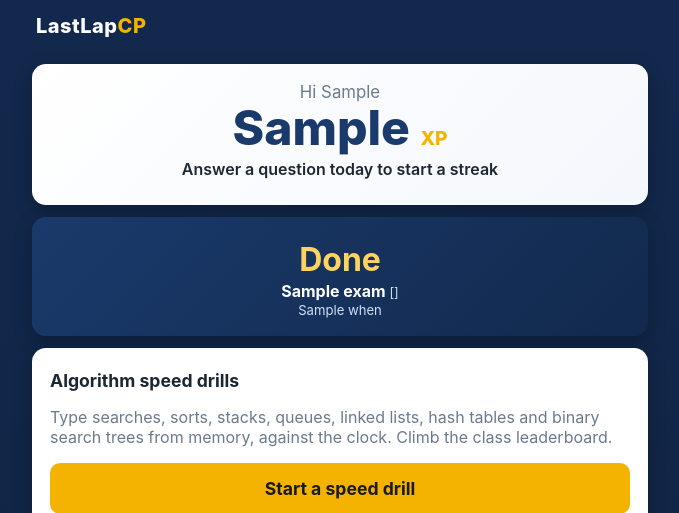
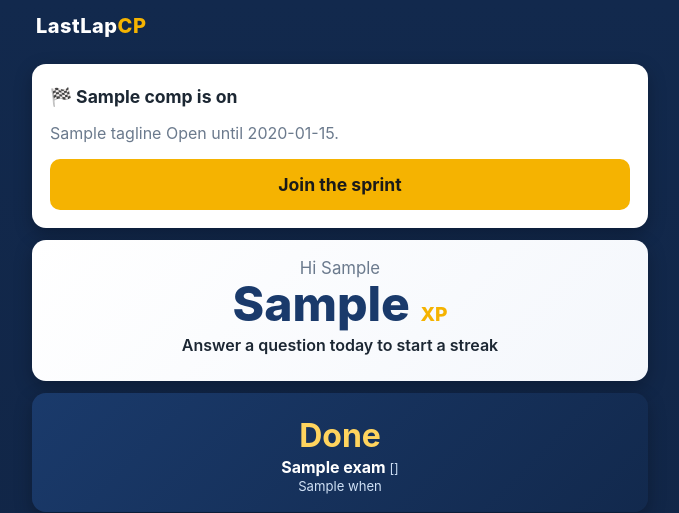
Before and after one commit to gisc/lastlapcp, a Flask app: template templates/home.html in a window 1280 px wide. Shown: the top 513 px of the page, without its empty margins (300-979 px from the left). Run offline with Flask 3, Linux system fonts and the light colour scheme; the template is opened without the code that fills it: most values are stand-ins (such as "Sample title", 1, 10 or a date in 2020); parts of the project's set-up code (start-up, migrations or seed data) failed here and were passed over.

Commit message:
Pit Stop Sprint: timed class-window competition (hidden until confirmed + window open), teacher preview

```diff
--- a/app.py
+++ b/app.py
@@ -15,6 +15,7 @@ from flask import (Flask, abort, g, redirect, render_template, request, send_fro
 from authlib.integrations.flask_client import OAuth
 import papers_data
 import speed_data
+import comp
 from werkzeug.middleware.proxy_fix import ProxyFix
 
 SGT = timezone(timedelta(hours=8))
@@ -545,7 +546,10 @@ def home():
                 WHERE p.question_id=? AND a.user_id=? AND a.passed=1""", (r["id"], u["id"])).fetchone()["c"]
         (t3t if r["kind"] == "theory" else t3).append(
             {"id": r["id"], "title": r["title"], "topic": r["topic"], "n": n, "done": done})
-    return render_template("home.html", u=u, stats=stats, topics=topics, t3=t3, t3t=t3t, exams=exams)
+    cw = None
+    if u["role"] != "teacher":
+        cw = comp.student_window(_roster_lookup(db).get(_norm_email(u["email"]), (None, None))[1], datetime.now(SGT))
+    return render_template("home.html", u=u, stats=stats, topics=topics, t3=t3, t3t=t3t, exams=exams, cw=cw, comp=comp)
 
 @app.route("/login")
 def login():
@@ -1224,6 +1228,44 @@ def teacher_speed_toggle(aid):
     db.commit()
     return redirect(url_for("teacher_speed"))
 
+# ---------------- timed competition ----------------
+def _comp_view(preview):
+    db = get_db()
+    u = current_user()
+    now = datetime.now(SGT)
+    roster = _roster_lookup(db)
+    board = comp.standings(db, _roster_lookup, _norm_email)
+    cls = roster.get(_norm_email(u["email"]), (None, None))[1]
+    w = comp.window_for_class(cls) if not preview else None
+    return db, u, now, board, cls, w
+
+@app.route("/comp")
+@login_required
+def comp_page():
+    u = current_user()
+    if u["role"] == "teacher":
+        return redirect(url_for("teacher_comp"))
+    db = get_db()
+    now = datetime.now(SGT)
+    cls = _roster_lookup(db).get(_norm_email(u["email"]), (None, None))[1]
+    w = comp.student_window(cls, now)
+    if not w:
+        abort(404)
+    board = comp.standings(db, _roster_lookup, _norm_email)
+    return render_template("comp.html", c=comp, w=w, board=board, me=u["id"], preview=False,
+                           end_iso=w["end"].isoformat(), left_s=int((w["end"] - now).total_seconds()))
+
+@app.route("/teacher/comp")
+@teacher_required
+def teacher_comp():
+    db = get_db()
+    now = datetime.now(SGT)
+    board = comp.standings(db, _roster_lookup, _norm_email)
+    wins = [{"label": w["label"], "start": w["start"].strftime("%a %-d %b %H:%M"), "end": w["end"].strftime("%H:%M"),
+             "mins": int((w["end"] - w["start"]).total_seconds() // 60), "state": comp.state(w, now)} for w in comp.WINDOWS]
+    return render_template("comp.html", c=comp, w=comp.WINDOWS[0], board=board, me=0, preview=True,
+                           wins=wins, now=now.strftime("%a %-d %b %H:%M"), end_iso="", left_s=75 * 60)
+
 @app.route("/feedback", methods=["POST"])
 @login_required
 def send_feedback():
--- /dev/null
+++ b/comp.py
@@ -0,0 +1,72 @@
+"""Timed speed-drill competition ("Pit Stop Sprint"). No student data here.
+Windows are per class group, in SGT. Nothing is visible to students unless CONFIRMED is True
+AND the student's class window is open right now."""
+from datetime import datetime, timedelta, timezone
+
+SGT = timezone(timedelta(hours=8))
+
+NAME = "Pit Stop Sprint"
+TAGLINE = "How many laps can you stack before the chequered flag?"
+BLURB = ("Every speed drill you finish is one lap. Play any drills, as often as you like. "
+         "Your lap count on the board is all that matters, so a fast fix-and-retry beats a perfect first go. "
+         "Stuck? Read the message, tweak, run again. Have fun with it.")
+RULES = ["Only drills finished inside your lesson window count as laps.",
+         "A lap is a drill whose checks all pass. Re-running and retrying is fine.",
+         "Most laps tops the board. Ties go to whoever got there first.",
+         "Drills held by your teacher for review are left off until cleared."]
+
+# Set True only when the teacher has confirmed the windows.
+CONFIRMED = False
+
+def _w(day, a, b):
+    return (datetime.fromisoformat(f"{day}T{a}:00").replace(tzinfo=SGT),
+            datetime.fromisoformat(f"{day}T{b}:00").replace(tzinfo=SGT))
+
+# Provisional: the lesson times as stated. The 75-minute length vs these lesson lengths is undecided.
+WINDOWS = [
+    {"label": "25S21", "classes": ("25S21",), "start": _w("2026-10-02", "12:30", "14:00")[0], "end": _w("2026-10-02", "12:30", "14:00")[1]},
+    {"label": "25S11 + 25S22", "classes": ("25S11", "25S22"), "start": _w("2026-10-02", "14:00", "15:39")[0], "end": _w("2026-10-02", "14:00", "15:39")[1]},
+]
+
+def window_for_class(cls):
+    for w in WINDOWS:
+        if cls in w["classes"]:
+            return w
+    return None
+
+def state(w, now):
+    if not CONFIRMED:
+        return "pending"
+    if now < w["start"]:
+        return "upcoming"
+    return "open" if now < w["end"] else "closed"
+
+def student_window(cls, now):
+    """The window to show a student right now, or None (not their class, not confirmed, or outside the window)."""
+    w = window_for_class(cls)
+    return w if w and state(w, now) == "open" else None
+
+def standings(db, roster_lookup, norm_email):
+    """One board across classes. A lap = passed, unflagged (or cleared) attempt that started and finished
+    inside that student's class window."""
+    roster = roster_lookup(db)
+    rows = db.execute(
+        """SELECT a.id, a.user_id, a.algo, a.elapsed_ms, a.started_at, a.finished_at, u.name, u.email
+           FROM speed_attempts a JOIN users u ON u.id=a.user_id
+           WHERE a.passed=1 AND (a.flagged=0 OR a.cleared=1) AND u.role='student' ORDER BY a.finished_at, a.id""").fetchall()
+    per = {}
+    for r in rows:
+        rn, rc = roster.get(norm_email(r["email"]), (None, None))
+        w = window_for_class(rc)
+        if not w:
+            continue
+        s = datetime.fromisoformat(r["started_at"]); f = datetime.fromisoformat(r["finished_at"])
+        if s < w["start"] or f > w["end"]:
+            continue
+        p = per.setdefault(r["user_id"], {"uid": r["user_id"], "name": rn or r["name"] or "Student",
+                                          "cls": rc, "laps": 0, "last": f, "best": r["elapsed_ms"], "algos": set()})
+        p["laps"] += 1; p["last"] = f; p["best"] = min(p["best"], r["elapsed_ms"]); p["algos"].add(r["algo"])
+    board = sorted(per.values(), key=lambda p: (-p["laps"], p["last"]))
+    for i, p in enumerate(board, 1):
+        p["rank"] = i; p["drills"] = len(p["algos"])
+    return board
--- a/templates/home.html
+++ b/templates/home.html
@@ -2,6 +2,13 @@
 {% block content %}
 {% if u['role'] == 'teacher' %}
 <div class="card center"><a class="btn" href="{{ url_for('teacher') }}">Teacher dashboard</a></div>
+{% endif %}
+{% if cw %}
+<div class="card compcard">
+  <h2>&#127937; {{ comp.NAME }} is on</h2>
+  <p class="muted">{{ comp.TAGLINE }} Open until {{ cw.end.strftime('%H:%M') }}.</p>
+  <a class="btn big speedbtn" href="{{ url_for('comp_page') }}">Join the sprint</a>
+</div>
 {% endif %}
 <div class="card hero">
   <div class="hello">Hi {{ u['name'].split(' ')[0] if u['name'] else u['email'] }}</div>
--- a/templates/teacher.html
+++ b/templates/teacher.html
@@ -11,6 +11,7 @@
   <a class="btn" href="{{ url_for('bank') }}">Question bank</a>
   <a class="btn ghost" href="{{ url_for('roster_admin') }}">Edit roster</a>
   <a class="btn ghost" href="{{ url_for('teacher_speed') }}">Speed drill log</a>
+  <a class="btn ghost" href="{{ url_for('teacher_comp') }}">Competition preview</a>
 </div>
 <div class="card" id="feedback">
   <h2>Student feedback</h2>
```
Also changed, not shown: templates/comp.html (added, +42 -0 lines).
